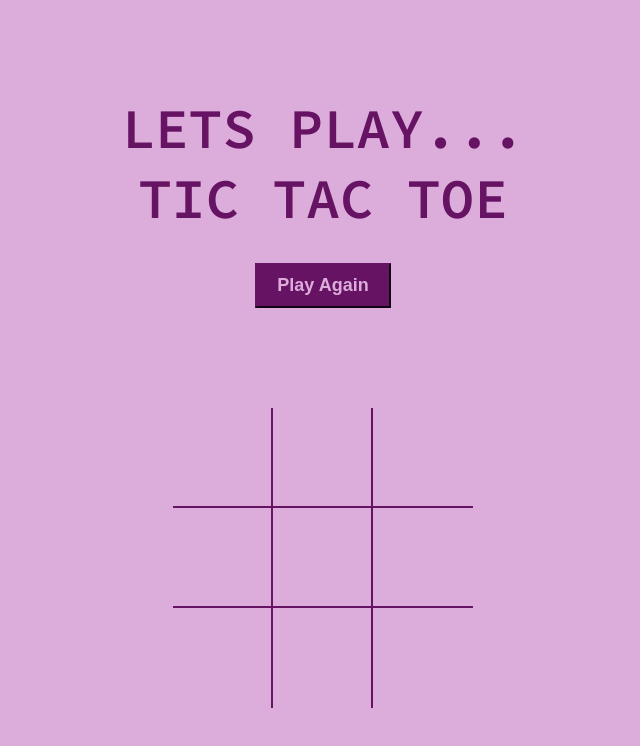
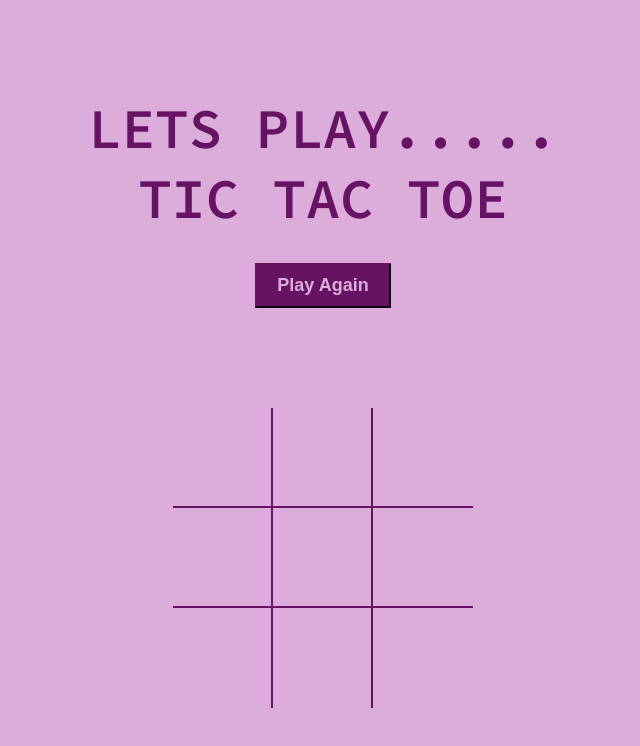
Before and after one commit to gaurikudalkar29/web, a plain HTML site: page index.html in a window 1280 px wide. Shown: the whole page, without its empty margins (317-957 px from the left). Drawn offline with Linux system fonts and the light colour scheme.

Commit message:
new chnage

```diff
--- a/index.html
+++ b/index.html
@@ -83,7 +83,7 @@
   </head>
   <body>
     <div class="container">
-      <h1 id="heading">Lets Play...</h1>
+      <h1 id="heading">Lets Play.....</h1>
       <h1 id="heading">TIC TAC TOE</h1>
       <button id="restart">Play Again</button>
 
```
